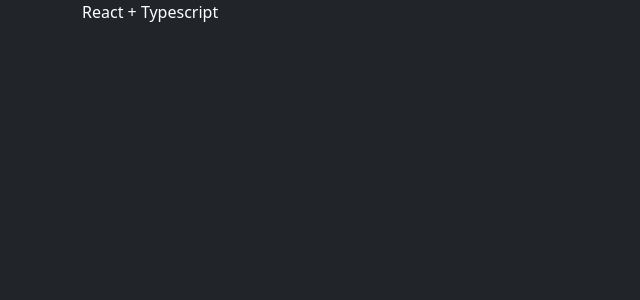
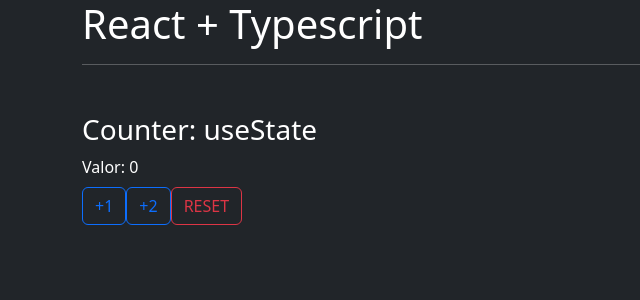
Before and after one commit to moive/react-ts-hook, a React (Vite) app: page / in a window 1280 px wide. Shown: the top 300 px of the page, without its empty margins (0-640 px from the left). Built offline with nearby package versions, Linux system fonts and the light colour scheme.

Commit message:
Counter component

```diff
--- a/src/App.tsx
+++ b/src/App.tsx
@@ -1,6 +1,13 @@
+import { Counter } from "./components/Counter";
 import "./sass/site.scss";
 function App() {
-	return <>React + Typescript</>;
+	return (
+		<>
+			<h1>React + Typescript</h1>
+			<hr />
+			<Counter />
+		</>
+	);
 }
 
 export default App;
--- /dev/null
+++ b/src/components/Counter.tsx
@@ -0,0 +1,34 @@
+import { useState } from "react";
+export const Counter = () => {
+	const [counter, setCounter] = useState(0);
+
+	const incrementCounter = (val: number = 1): void =>
+		setCounter(counter + val);
+
+	return (
+		<div className="mt-5">
+			<h3>Counter: useState</h3>
+			<span>Valor: {counter}</span>
+
+			<br />
+			<button
+				onClick={() => incrementCounter()}
+				className="btn btn-outline-primary mt-2"
+			>
+				+1
+			</button>
+			<button
+				onClick={() => incrementCounter(2)}
+				className="btn btn-outline-primary mt-2"
+			>
+				+2
+			</button>
+			<button
+				onClick={() => setCounter(0)}
+				className="btn btn-outline-danger mt-2"
+			>
+				RESET
+			</button>
+		</div>
+	);
+};
```
